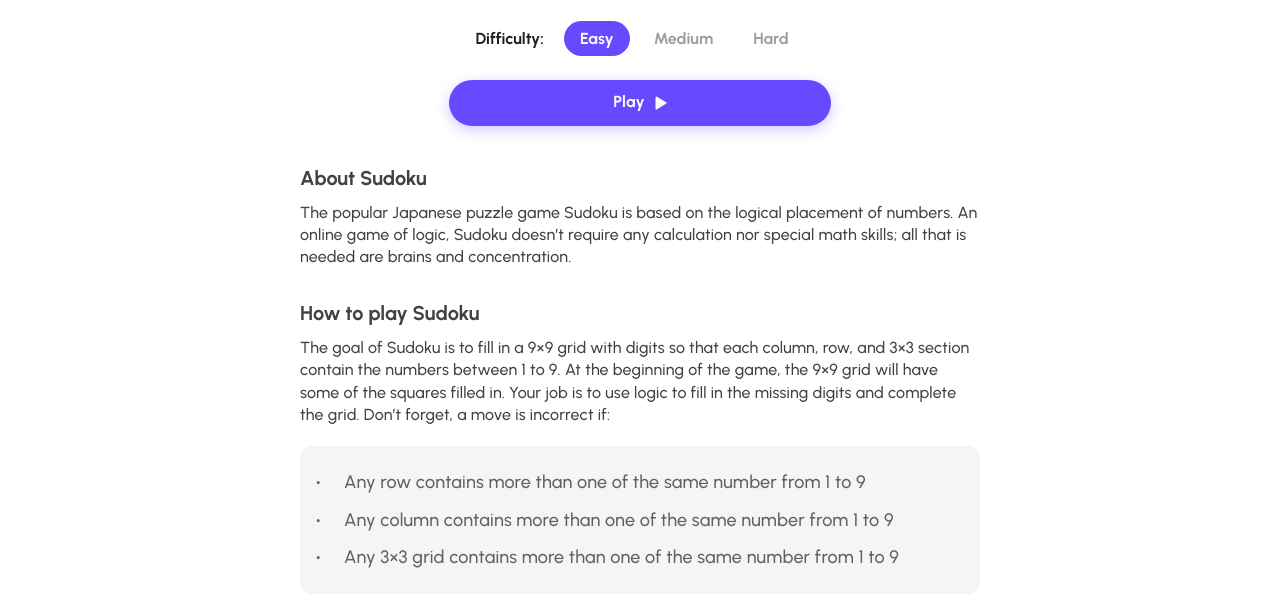
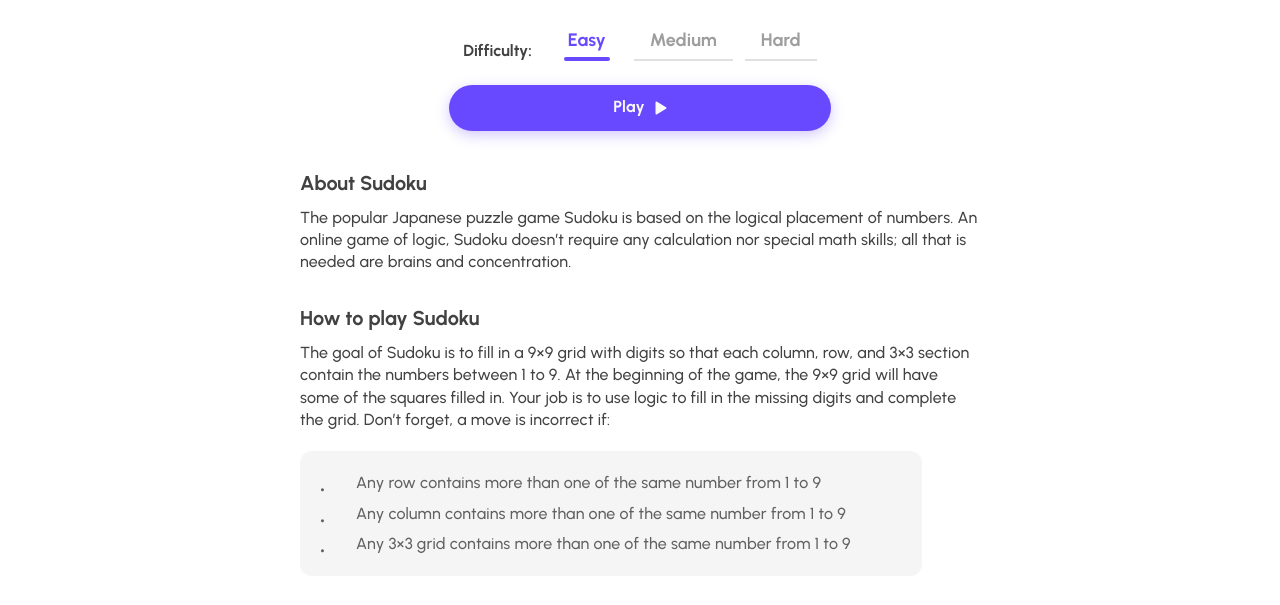
Before and after one commit to SultanAli41/Puzzroo, a plain HTML site: page lobby.html in a window 1280 px wide. Shown: the part 310-915 px from the top of the page. Drawn offline with Linux system fonts and the light colour scheme.

Commit message:
Lobby Page

```diff
--- a/assets/css/main.css
+++ b/assets/css/main.css
@@ -64,17 +64,21 @@
     background-color: #13111E;
     border-color: rgba(105, 73, 255, 0.25);
   }
+
   :root:not([data-theme="light"]) .premium-bg-lines path {
     stroke: rgba(255, 255, 255, 0.05);
   }
+
   :root:not([data-theme="light"]) .premium-heading-desktop,
   :root:not([data-theme="light"]) .premium-heading-mobile,
   :root:not([data-theme="light"]) .feature-text {
     color: #FFFFFF;
   }
+
   :root:not([data-theme="light"]) .premium-content-left {
     background-color: #04060F0D;
   }
+
   :root:not([data-theme="light"]) .games-section .section-title {
     color: #F5F5F5;
   }
@@ -295,6 +299,7 @@ body.dark-mode .theme-toggle-btn .dark-icon {
   :root:not([data-theme="light"]) .theme-toggle-btn .light-icon {
     display: none;
   }
+
   :root:not([data-theme="light"]) .theme-toggle-btn .dark-icon {
     display: block;
   }
@@ -753,6 +758,7 @@ body.dark-mode .card-img-light {
   :root:not([data-theme="light"]) .card-img-dark {
     display: block !important;
   }
+
   :root:not([data-theme="light"]) .card-img-light {
     display: none !important;
   }
@@ -1384,6 +1390,7 @@ footer {
    Ultra-Wide & Large Desktop Monitors (1600px - 4K Displays)
    ========================================================================== */
 @media (min-width: 1600px) {
+
   header,
   main {
     padding-left: 60px;
@@ -1453,7 +1460,7 @@ body.dark-mode .lobby-page-body .brand-text {
   flex-direction: column;
   align-items: center;
   gap: 40px;
-  padding-bottom: 60px;
+  padding-bottom: 24px;
 }
 
 .lobby-card {
@@ -1498,7 +1505,7 @@ body.dark-mode .lobby-page-body .brand-text {
 
 .difficulty-row {
   display: flex;
-  align-items: center;
+  align-items: flex-end;
   justify-content: center;
   gap: 20px;
   width: 100%;
@@ -1509,41 +1516,89 @@ body.dark-mode .lobby-page-body .brand-text {
   font-family: 'Urbanist', sans-serif;
   font-size: 16px;
   font-weight: 700;
-  color: var(--text-primary);
+  color: #424242;
+  transition: color 0.3s ease;
+  line-height: 1.2;
+}
+
+[data-theme="dark"] .difficulty-label,
+body.dark-mode .difficulty-label {
+  color: #AAA6C8;
 }
 
 .difficulty-tabs {
   display: flex;
-  gap: 8px;
-  border-bottom: none;
+  gap: 12px;
   padding-bottom: 0;
+  position: relative;
+  align-items: flex-end;
 }
 
 .difficulty-tab {
   background: none;
   border: none;
   font-family: 'Urbanist', sans-serif;
-  font-size: 16px;
+  font-size: 18px;
   font-weight: 700;
   color: #9E9E9E;
   cursor: pointer;
-  padding: 8px 16px;
-  border-radius: 100px;
+  padding: 8px 16px 8px 16px;
+  border-radius: 0;
+  border-bottom: 2px solid #E0E0E0;
+  position: relative;
   transition: all 0.2s ease;
+}
+
+[data-theme="dark"] .difficulty-tab,
+body.dark-mode .difficulty-tab {
+  border-bottom: 2px solid #2D274A;
+}
+
+.difficulty-tab::after {
+  content: "";
+  position: absolute;
+  bottom: -2px;
+  left: 12px;
+  right: 12px;
+  height: 4px;
+  background-color: transparent;
+  border-radius: 9999px;
+  transition: background-color 0.2s ease;
 }
 
 .difficulty-tab:hover {
   color: #6949FF;
-  background-color: rgba(105, 73, 255, 0.08);
+  border-bottom: 2px solid #6949FF;
+}
+
+[data-theme="dark"] .difficulty-tab:hover,
+body.dark-mode .difficulty-tab:hover {
+  color: #9E86FF;
+  border-bottom: 2px solid #9E86FF;
 }
 
 .difficulty-tab.active {
+  color: #6949FF;
+  border-bottom: 2px solid transparent;
+}
+
+[data-theme="dark"] .difficulty-tab.active,
+body.dark-mode .difficulty-tab.active {
+  color: #9E86FF;
+  border-bottom: 2px solid transparent;
+}
+
+.difficulty-tab.active:hover {
+  border-bottom: 2px solid transparent;
+}
+
+.difficulty-tab.active::after {
   background-color: #6949FF;
-  color: #FAFAFA;
-}
-
-.difficulty-tab.active::after {
-  display: none;
+}
+
+[data-theme="dark"] .difficulty-tab.active::after,
+body.dark-mode .difficulty-tab.active::after {
+  background-color: #9E86FF;
 }
 
 .lobby-play-btn {
@@ -1632,12 +1687,18 @@ body.dark-mode .details-text {
 }
 
 .rules-box {
+  width: 622px;
+  max-width: 100%;
+  height: 125px;
   background-color: #F5F5F5;
   border: none;
   border-radius: 12px;
-  padding: 24px;
+  padding: 16px 32px;
   margin-top: 8px;
   transition: background-color 0.3s ease;
+  display: flex;
+  flex-direction: column;
+  justify-content: center;
 }
 
 [data-theme="dark"] .rules-box,
@@ -1650,19 +1711,19 @@ body.dark-mode .rules-box {
   padding-left: 0;
   display: flex;
   flex-direction: column;
-  gap: 12px;
+  gap: 8px;
 }
 
 .rules-list li {
   font-family: 'Urbanist', sans-serif;
   font-weight: 500;
-  font-size: 18px;
+  font-size: 16px;
   line-height: 1.4;
   letter-spacing: 0.2px;
   vertical-align: middle;
   color: #616161;
   position: relative;
-  padding-left: 20px;
+  padding-left: 24px;
   transition: color 0.3s ease;
 }
 
@@ -1672,18 +1733,21 @@ body.dark-mode .rules-list li {
 }
 
 .rules-list li::before {
-  content: "•";
+  content: "·";
   color: currentColor;
   font-weight: bold;
   display: inline-block;
   width: 1em;
   margin-left: -1em;
   position: absolute;
-  left: 10px;
+  left: 12px;
+  font-size: 24px;
+  line-height: 1.4;
 }
 
 .lobby-page-body footer {
   background-color: #F0EDFF;
+  margin-top: 24px;
   transition: background-color 0.3s ease, border-color 0.3s ease;
 }
 
@@ -1698,14 +1762,22 @@ body.dark-mode .lobby-page-body footer {
   .lobby-page-body .brand-text {
     font-size: 28px;
   }
+
   .lobby-container {
     padding-left: 20px;
     padding-right: 20px;
   }
+
   .lobby-title {
     font-size: 32px;
   }
+
   .details-heading {
     font-size: 18px;
   }
-}
+
+  .rules-box {
+    height: auto;
+    padding: 20px 24px;
+  }
+}
```
